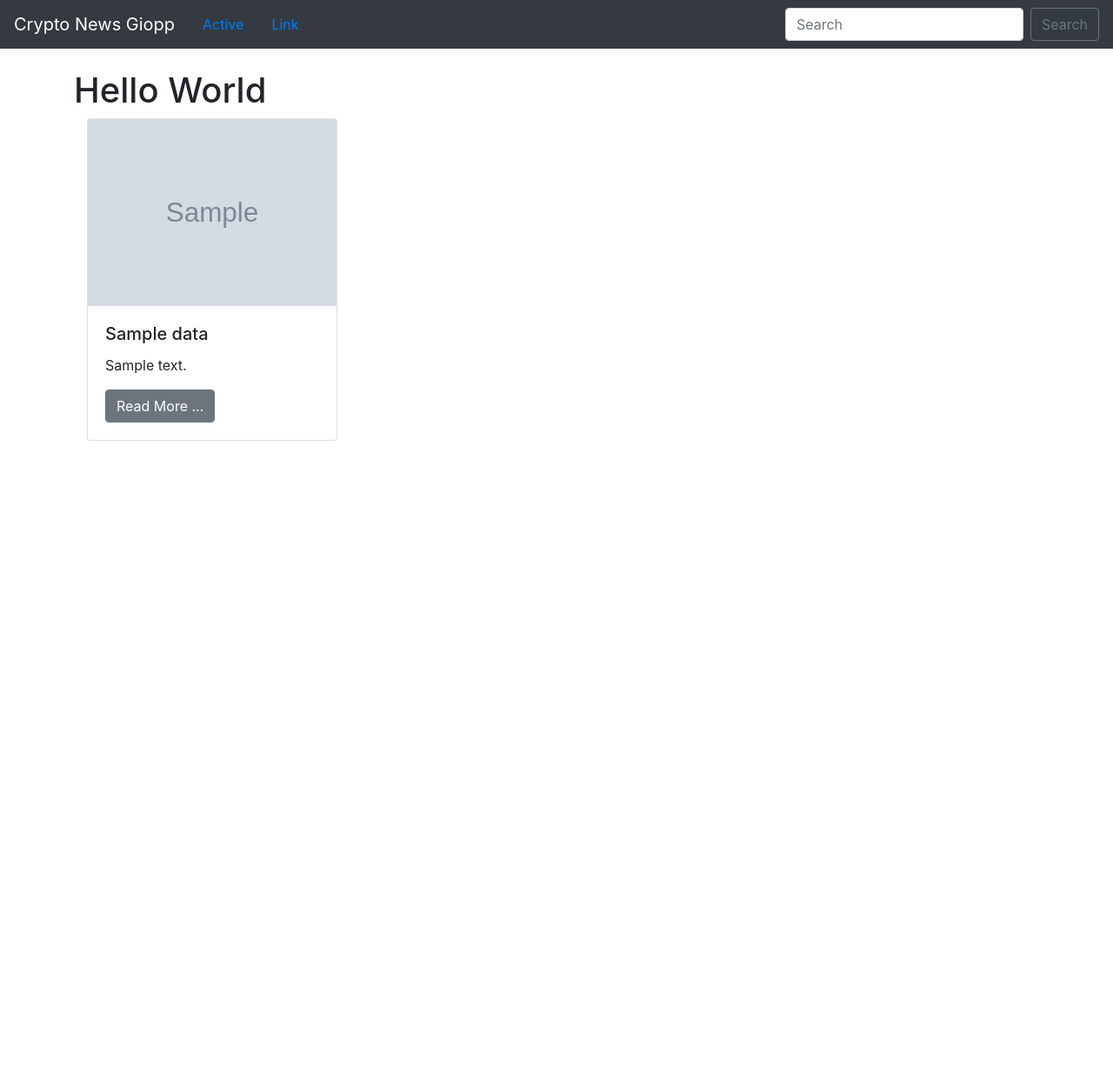
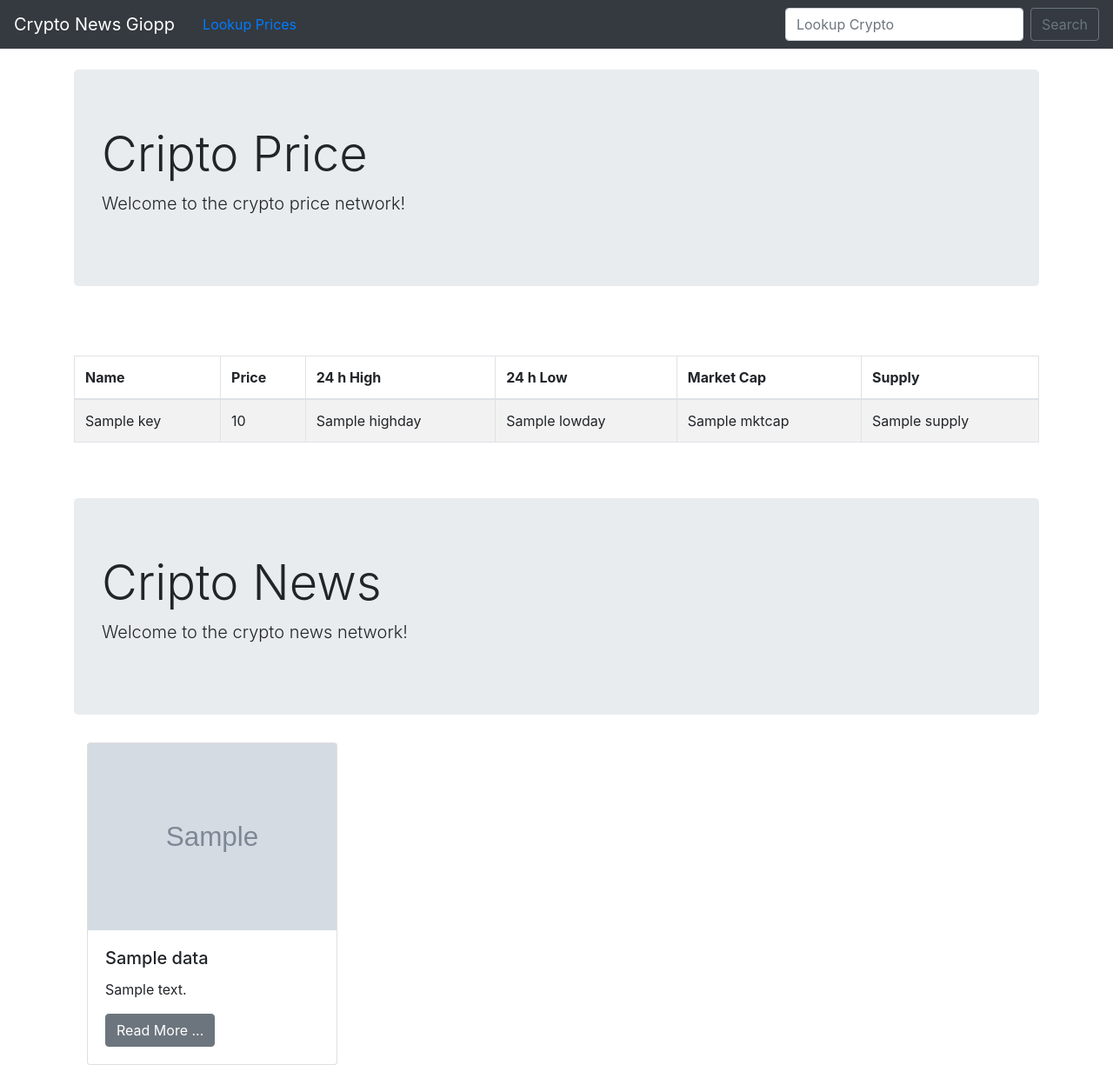
Before and after one commit to fgiopp/CryptoNewsBasicWebSite, a Django app: template mysite/crypto/templates/home.html in a window 1280 px wide. Shown: the whole page at 87% size. Before the commit the page ends 507 px from the top, so only its background shows below. Run offline with Django 3.2, Linux system fonts and the light colour scheme; the template is opened without the code that fills it: most values are stand-ins (such as "Sample title", 1, 10 or a date in 2020); grey boxes marked "Sample" are stand-in pictures; some libraries are stand-ins or nearby versions.

Commit message:
Added features

```diff
--- a/mysite/crypto/templates/base.html
+++ b/mysite/crypto/templates/base.html
@@ -14,19 +14,17 @@
 
   <!-- NAVBAR with Bootstrap -->
     <nav class="navbar navbar-dark bg-dark">
-      <a class="navbar-brand"href="#">Crypto News Giopp</a>
+      <a class="navbar-brand"href="{% url 'home' %}">Crypto News Giopp</a>
 
         <ul class="nav mr-auto">
           <li class="nav-item">
-            <a class="nav-link active" href="#">Active</a>
-          </li>
-          <li class="nav-item">
-            <a class="nav-link" href="#">Link</a>
+            <a class="nav-link active" href="{% url 'prices' %}">Lookup Prices</a>
           </li>
         </ul>
 
-      <form class="form-inline">
-        <input class="form-control mr-sm-2" type="search" placeholder="Search" aria-label="Search">
+      <form class="form-inline my-2 my-lg-0" method="POST" action="{% url 'prices' %}">
+        {% csrf_token %}
+        <input class="form-control mr-sm-2" type="search" placeholder="Lookup Crypto" aria-label="Search" name="quote">
         <button class="btn btn-outline-secondary my-2 my-sm-0" type="submit">Search</button>
       </form>
 
--- a/mysite/crypto/templates/home.html
+++ b/mysite/crypto/templates/home.html
@@ -2,11 +2,56 @@
 
 
 {% block content %}
-	<h1> Hello World </h1>
+
+	<div class="jumbotron">
+	  <h1 class="display-4">Cripto Price</h1>
+	  <p class="lead">Welcome to the crypto price network!</p>
+	</div>
+
+	<br/><br/>
+
+	<table class="table table-striped table-bordered table-hover">
+	  <thead>
+	    <tr>
+	      <th scope="col">Name</th>
+	      <th scope="col">Price</th>
+	      <th scope="col">24 h High</th>
+	      <th scope="col">24 h Low</th>
+	      <th scope="col">Market Cap</th>
+	      <th scope="col">Supply</th>
+	    </tr>
+	  </thead>
+
+	 <tbody>
+	{% for key,value in price.DISPLAY.items %}
+		<!-- <strong>Name: </strong>{{ key }}<br/>
+		<strong>Price: </strong>{{value.EUR.PRICE}}<br/>
+		<strong>Daily High: </strong>{{value.EUR.HIGHDAY}}<br/>
+		<strong>Daily Low</strong>{{value.EUR.LOWDAY}}<br/>
+		<strong>MaketCap: </strong> {{value.EUR.MKTCAP}}
+		<hr><br/> -->
+		    <tr>
+		      <td>{{ key }}</td>
+		      <td>{{value.USD.PRICE}}</td>
+		      <td>{{value.USD.HIGHDAY}}</td>
+		      <td>{{value.USD.LOWDAY}}</td>
+		      <td>{{value.USD.MKTCAP}}</td>
+		      <td>{{value.USD.SUPPLY}}</td>
+		    </tr>
+	{% endfor %}
+		</tbody>
+	</table>
+
+	<br/><br/>
+
+	<div class="jumbotron">
+	  <h1 class="display-4">Cripto News</h1>
+	  <p class="lead">Welcome to the crypto news network!</p>
+	</div>
 
 	<div class="container">
 		<div class="row">
-		{% for x in api.Data %}
+		{% for x in news.Data %}
 			<div class="col-sm">
 				<div class="card" style="width: 18rem;">
 				  <img src="{{x.imageurl}}" class="card-img-top" alt="{{x.source}}">
--- a/mysite/crypto/urls.py
+++ b/mysite/crypto/urls.py
@@ -3,4 +3,5 @@ from . import views
 
 urlpatterns = [
     path('', views.home, name = "home"), #views is the file and home is the function
+    path('prices/', views.prices, name="prices")
 ]
```
Also changed, not shown: mysite/crypto/views.py (+25 -3 lines).
